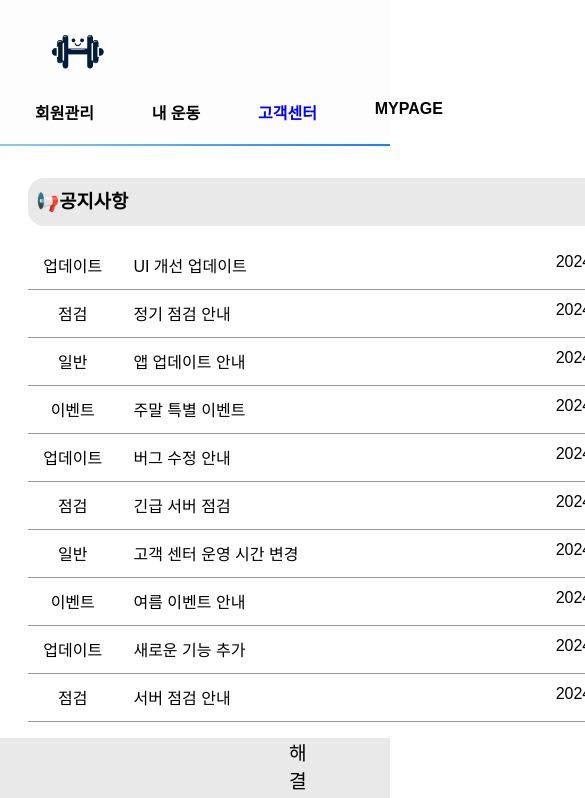
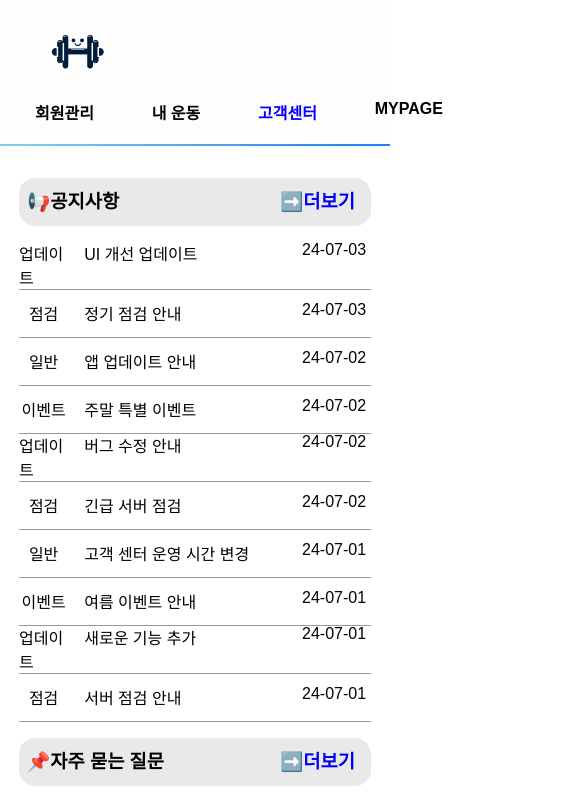
Before and after one commit to BangGiro/project2, a React (Create React App) app in the folder myapp/: page /customerServicePage in a window 390 px wide. Shown: the top 798 px of the page, 585 px wide, since content can reach past the window. Built offline with nearby package versions, Linux system fonts and the light colour scheme; grey boxes are pictures that could not be loaded.

Commit message:
고객센터 메인 페이지 미디어 쿼리 및 그 외 페이지 소폭 수정

```diff
--- a/myapp/src/components/pages/NoticePage/NoticePage.jsx
+++ b/myapp/src/components/pages/NoticePage/NoticePage.jsx
@@ -89,12 +89,19 @@ const NoticePage = ({isMini}) => {
 
     //=================================================================================================
     // 공지사항 리스트
-    let ctg = useRef(null);
 
-    function NoticeList() {
+    function NoticeList({isMini}) {
         let CheckedCurrentNotices = currentList.filter(notice => notice.title.includes(searchText));
 
         if(CheckedCurrentNotices.length > 0) {
+            if(isMini) {
+                return currentNotices.filter(notice => notice.title.includes(searchText)).reverse().map((notice) => (
+                    <div key={notice.id} data-notice-id={notice.id} className="notice_item" onClick={sendData}>
+                        <span>{notice.category}</span>
+                        <p>{notice.title}</p>
+                        <span>{notice.date.replace('20','')}</span>
+                    </div>
+                ))} else {
                 if (category === '전체') {
                         return currentNotices.filter(notice => notice.title.includes(searchText)).reverse().map((notice) => (
                             <div key={notice.id} data-notice-id={notice.id} className="notice_item" onClick={sendData}>
@@ -112,8 +119,9 @@ const NoticePage = ({isMini}) => {
                             <span>{notice.date}</span>
                         </div>
                 ))}
+            }
 
-        } else {
+        }  else {
             return <div className='NothingOnSearchingNTC'>검색 결과가 없습니다.</div>
         }
     }
@@ -138,7 +146,7 @@ const NoticePage = ({isMini}) => {
         return (
             <>
                 <NoticeView noticeID={noticeID} isMini={isMini} setNoticeID={setNoticeID}/>
-                <NoticeList/>
+                <NoticeList isMini={isMini}/>
                 {/* 페이지 네이션 */}
                 <div className="pagination">
                     {Array.from({ length: Math.ceil(currentList.length / noticesPerPage) })}
--- a/myapp/src/components/pages/NoticePage/noticePage.css
+++ b/myapp/src/components/pages/NoticePage/noticePage.css
@@ -30,7 +30,7 @@
 
 .noticesBox {
     width: 60vw;
-    /* min-width: 900px; */
+    min-width: 1200px;
     margin: auto;
 }
 
@@ -185,8 +185,10 @@ margin-top: 3em;
     border-width: 1px 1px 2px 0px;
     background-color: rgb(236, 242, 249);
     cursor: pointer rgb(179, 179, 179);
-    text-align: center;
-    line-height: 3rem;
+
+    display: flex;
+    justify-content: center;
+    align-items: center;
 
     color: rgb(123, 123, 123);
 }
@@ -212,10 +214,15 @@ margin-top: 3em;
 
 /* ============================================================= */
 /* 미디어 쿼리  */
-@media screen and (max-width: 1100px) {
+@media screen and (max-width: 1200px) {
     .noticesBox {
         width: 90vw;
-        min-width: none;
+        min-width: 750px;
+    }
+
+    .notice_item {
+        grid-template-columns: 1.1fr 4fr 1.5fr;
+        gap: .5rem;
     }
 
     .notice_page > h1 {
@@ -226,11 +233,11 @@ margin-top: 3em;
 @media screen and (max-width: 740px) {
     .noticesBox {
         width: 95vw;
-        min-width: none;
+        min-width: 400px;
     }
 
     .notice_item {
-        grid-template-columns: 1fr 4fr 2fr;
+        grid-template-columns: 1fr 4fr 1.5fr;
         gap: 1rem;
     }
 
--- a/myapp/src/components/pages/customerServicePage/CustomerServicePage.css
+++ b/myapp/src/components/pages/customerServicePage/CustomerServicePage.css
@@ -65,3 +65,41 @@
     right: 1rem;
     text-decoration: none;
 }
+
+/* ========================================================================== */
+/* 미디어쿼리 */
+
+@media screen and (max-width: 1400px) {
+    .customerServices{
+        /* display: flex;
+        flex-flow: column nowrap; */
+        width: 97vw;
+        min-width: 800px;
+    }
+
+}
+
+@media screen and (max-width: 900px) {
+    .customerServices{
+        display: flex;
+        flex-flow: column nowrap;
+        align-items: center;
+        width: 95vw;
+        min-width: 0px;
+    }
+    .CTM_qna > img {
+        display: none;
+    }
+    .CTM_qna {
+        height: 17rem;
+    }
+
+
+    .CTM_notice,
+    .CTM_faq{
+        position: relative;
+        width: 95%;
+        overflow: hidden;
+    }
+
+}
--- a/myapp/src/components/pages/faqPage/FAQ.css
+++ b/myapp/src/components/pages/faqPage/FAQ.css
@@ -42,7 +42,7 @@
 
 
 .FAQsearchContainer {
-    width: 65vw;
+    width: 100%;
     margin: auto;
 
     display: flex;
@@ -94,13 +94,16 @@
 .FAQlist {
     height: auto;
     padding: 1rem 0rem 2rem 0rem;
+    margin: auto;
+    width: 65vw;
+    min-width: 1000px;
 }
 
 .FAQ_container {
     position: relative;
 
     height: 3rem;
-    width: 65vw;
+    width: 100%;
 
     margin: auto;
 
@@ -191,11 +194,13 @@
 /* =============================================================================== */
 /* 미디어쿼리 */
 
-@media screen and (max-width: 900px) {
-    .FAQ_container,
+@media screen and (max-width: 1000px) {
+
     .FAQsearchContainer,
-    .FAQsearchBar {
+    .FAQsearchBar,
+    .FAQlist {
         width: 95vw;
+        min-width: 0px;
     }
 }
 
```
Lines whose indentation alone changed are shown as unchanged.
